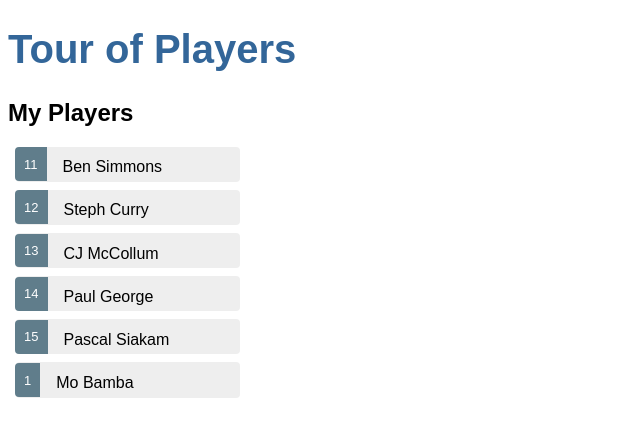
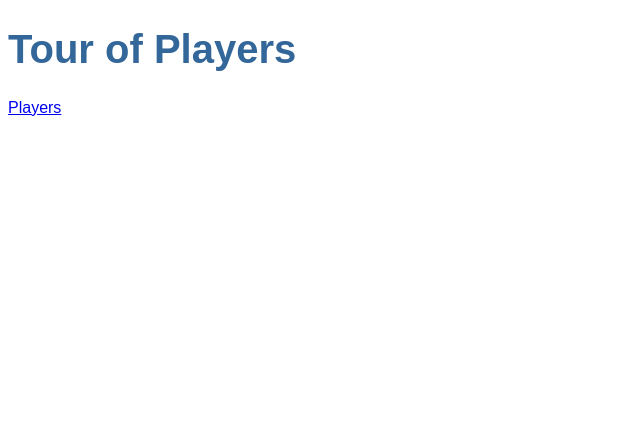
Before and after one commit to rcbrowder/Tour-Of-Players, an Angular app in the folder tour-of-players/: page / in a window 1280 px wide. Shown: the top 436 px of the page, without its empty margins (0-640 px from the left). Built offline with nearby package versions, Linux system fonts and the light colour scheme.

Commit message:
Added routerLink.

```diff
--- a/tour-of-players/src/app/app-routing.module.ts
+++ b/tour-of-players/src/app/app-routing.module.ts
@@ -7,6 +7,7 @@
 ];
 
 @NgModule({
+  imports: [ RouterModule.forRoot(routes) ],
   exports: [ RouterModule ]
 })
 export class AppRoutingModule {}
--- a/tour-of-players/src/app/app.component.html
+++ b/tour-of-players/src/app/app.component.html
@@ -1,3 +1,6 @@
 <h1> {{ title }} </h1>
 
-<app-players></app-players>
+<nav>
+  <a routerLink="/players">Players</a>
+</nav>
+<router-outlet></router-outlet>
```
